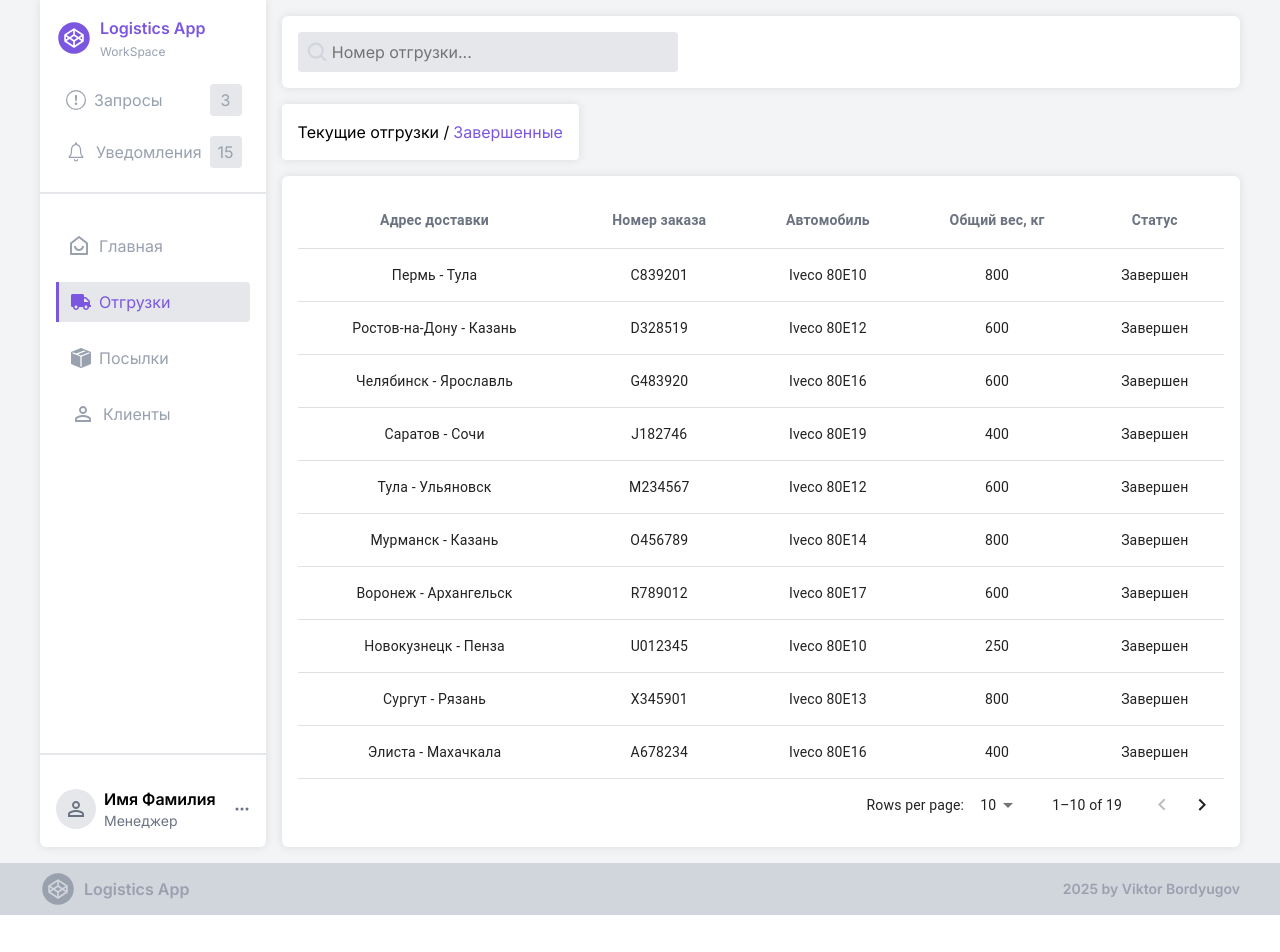
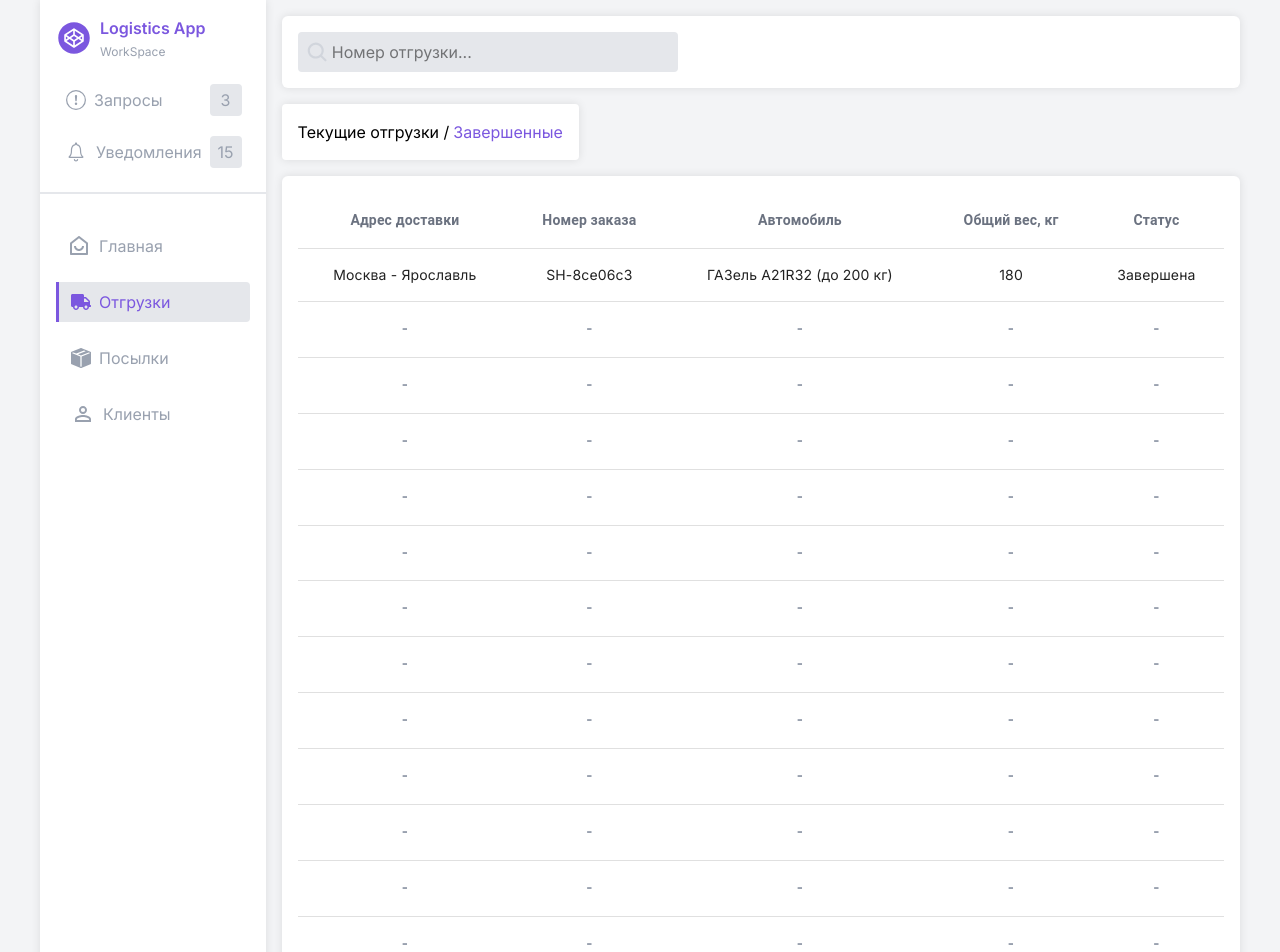
Before and after one commit to Vb3519/logistics_app, a React (Vite) app: page /#/shipments/completed in a window 1280 px wide. Shown: the top 952 px of the page. Before the commit the page ends 915 px from the top, so only its background shows below. Built offline with nearby package versions, Linux system fonts and the light colour scheme; data requests are answered from the project's data file.

Commit message:
небольшие правки стилей, иправлена загрузка данных для журнала проведенных отгрузок и активной заявки на отгрузку

```diff
--- a/src/app/features/parcels/AddParcelToTransport/containers/ShipmentParcelsTableRow.tsx
+++ b/src/app/features/parcels/AddParcelToTransport/containers/ShipmentParcelsTableRow.tsx
@@ -88,7 +88,7 @@ const ShipmentParcelsTableRow: React.FC<ShipmentParcelsTableRow_Props> = memo(
       >
         <TableCell sx={{ textAlign: 'center' }}>
           {parcelData.isUploaded ? (
-            <BsBoxSeamFill className="h-10.5 m-auto text-xl text-secondary" />
+            <BsBoxSeamFill className="h-10.5 m-auto text-xl text-[#7B57DF]" />
           ) : (
             <Checkbox
               checked={isParcelSelectedToUpload || parcelData.isUploaded}
--- a/src/constants/logisticAppContants.ts
+++ b/src/constants/logisticAppContants.ts
@@ -1,3 +1,4 @@
 export const MIN_PARCELS_TO_RENDER = 3;
 export const MIN_SHIPMENT_REQUESTS_TO_RENDER = 3;
 export const MIN_FREE_TRANSPORT_ELEMS_TO_RENDER = 6;
+export const MIN_SHIPMENTS_LOG_ELEMS_TO_RENDER = 15;
--- a/src/pages/shipments/log/AllShipmentsPage.tsx
+++ b/src/pages/shipments/log/AllShipmentsPage.tsx
@@ -33,16 +33,16 @@ import { ShipmentsTableElem_Props } from '../../../types/shipments.interface';
 import { AppDispatch } from '../../../app/redux/store';
 
 // Api:
-import {
-  SHIPMENTS_URL,
-  SHIPMENTS_LOG_URL,
-} from '../../../shared/api/logistics_appApi';
+import { SHIPMENTS_URL } from '../../../shared/api/logistics_appApi';
+
+// Constants:
+import { MIN_SHIPMENTS_LOG_ELEMS_TO_RENDER } from '../../../constants/logisticAppContants';
 
 const AllShipmentsPage = () => {
   const dispatch: AppDispatch = useDispatch();
 
   const [page, setPage] = useState<number>(0);
-  const [rowsPerPage, setRowsPerPage] = useState<number>(20);
+  const [rowsPerPage, setRowsPerPage] = useState<number>(15);
 
   const handleChangePage = (event: unknown, newPage: number) => {
     setPage(newPage);
@@ -59,6 +59,9 @@ const AllShipmentsPage = () => {
     selectIsShipmentsLogDataLoading
   );
   const shipmentsLogData = useSelector(selectShipmentsLogData);
+
+  const tablePlaceholdersConter: number =
+    MIN_SHIPMENTS_LOG_ELEMS_TO_RENDER - shipmentsLogData.length;
 
   useEffect(() => {
     if (shipmentsLogData.length === 0 && !isShipmentsLogDataLoading) {
@@ -143,20 +146,22 @@ const AllShipmentsPage = () => {
                   );
                 })}
 
-              {Array.from({ length: 15 }).map((_, index) => {
+              {Array.from({ length: tablePlaceholdersConter }).map(
+                (_, index) => {
                   return (
                     <AllShipmentsTableSkeleton
                       key={index}
                       isDataLoading={isShipmentsLogDataLoading}
                     />
                   );
-              })}
+                }
+              )}
             </TableBody>
           </Table>
         </TableContainer>
 
         <TablePagination
-          rowsPerPageOptions={[20, 50, 100]}
+          rowsPerPageOptions={[15, 30, 45]}
           component="div"
           count={shipmentsLogData.length}
           rowsPerPage={rowsPerPage}
--- a/src/pages/shipments/log/CompletedShipmentsPage.tsx
+++ b/src/pages/shipments/log/CompletedShipmentsPage.tsx
@@ -1,6 +1,7 @@
-import { useState } from 'react';
+import { useState, useEffect } from 'react';
+import { useSelector, useDispatch } from 'react-redux';
 
-// MUI (Tables):
+// MUI:
 import Table from '@mui/material/Table';
 import TableBody from '@mui/material/TableBody';
 import TableCell from '@mui/material/TableCell';
@@ -19,10 +20,37 @@ import {
   shipmentsData,
 } from '../../../shared/data/shipmentsData';
 
+// State:
+import {
+  selectShipmentsLogData,
+  selectIsShipmentsLogDataLoading,
+} from '../../../app/redux/slices/shipmentsLogSlice';
+
+// Services:
+import loadShipmentsLogData from '../../../app/features/shipments/services/loadShipmentsLogData';
+
+// Api:
+import { SHIPMENTS_URL } from '../../../shared/api/logistics_appApi';
+
+// Types:
+import { AppDispatch } from '../../../app/redux/store';
+
+// Constants:
+import { MIN_SHIPMENTS_LOG_ELEMS_TO_RENDER } from '../../../constants/logisticAppContants';
+
 const CompletedShipmentsPage = () => {
+  const dispatch: AppDispatch = useDispatch();
+
   const [page, setPage] = useState<number>(0);
-  const [rowsPerPage, setRowsPerPage] = useState<number>(10);
+  const [rowsPerPage, setRowsPerPage] = useState<number>(15);
 
+  const shipmentsLogData = useSelector(selectShipmentsLogData);
+  const isShipmentsLogDataLoading: boolean = useSelector(
+    selectIsShipmentsLogDataLoading
+  );
+
+  // Работа с таблицей:
+  // ----------------------------------
   const handleChangePage = (event: unknown, newPage: number) => {
     setPage(newPage);
   };
@@ -34,9 +62,23 @@ const CompletedShipmentsPage = () => {
     setPage(0);
   };
 
-  const completedShipments = shipmentsData.filter(
-    (el) => el.status === 'Завершен'
+  const completedShipmentsLog = shipmentsLogData.filter(
+    (el) => el.shipment_status === 'Завершена'
   );
+
+  const tablePlaceholdersConter: number =
+    MIN_SHIPMENTS_LOG_ELEMS_TO_RENDER - completedShipmentsLog.length;
+
+  useEffect(() => {
+    if (shipmentsLogData.length === 0 && !isShipmentsLogDataLoading) {
+      dispatch(
+        loadShipmentsLogData({
+          url: SHIPMENTS_URL,
+          param: '?is_shipment_status_set=true',
+        })
+      );
+    }
+  }, []);
 
   return (
     <main className="h-full flex flex-col items-center gap-4 xs:mx-4 lg:mx-0 lg:px-4">
@@ -70,41 +112,63 @@ const CompletedShipmentsPage = () => {
             </TableHead>
 
             <TableBody>
-              {completedShipments
+              {completedShipmentsLog
                 .slice(page * rowsPerPage, page * rowsPerPage + rowsPerPage)
-                .map((el, index) => {
+                .map((completedShipmentEl, index) => {
                   return (
                     <TableRow
                       key={index}
                       sx={{ cursor: 'pointer' }}
                       className="transition delay-50 ease-in hover:bg-gray-200"
                     >
-                      <TableCell sx={{ textAlign: 'center' }}>
-                        {el.adress}
+                      <TableCell
+                        sx={{ textAlign: 'center', fontFamily: 'inter' }}
+                      >
+                        <span>{completedShipmentEl.from_city}</span> -{' '}
+                        <span>{completedShipmentEl.to_city}</span>
                       </TableCell>
-                      <TableCell sx={{ textAlign: 'center' }}>
-                        {el.shipment_number}
+                      <TableCell
+                        sx={{ textAlign: 'center', fontFamily: 'inter' }}
+                      >
+                        {completedShipmentEl.shipment_number}
                       </TableCell>
-                      <TableCell sx={{ textAlign: 'center' }}>
-                        {el.truck_number}
+                      <TableCell
+                        sx={{ textAlign: 'center', fontFamily: 'inter' }}
+                      >
+                        {completedShipmentEl.transport}
                       </TableCell>
-                      <TableCell sx={{ textAlign: 'center' }}>
-                        {el.total_weight}
+                      <TableCell
+                        sx={{ textAlign: 'center', fontFamily: 'inter' }}
+                      >
+                        {completedShipmentEl.current_load_value}
                       </TableCell>
-                      <TableCell sx={{ textAlign: 'center' }}>
-                        {el.status}
+                      <TableCell
+                        sx={{ textAlign: 'center', fontFamily: 'inter' }}
+                      >
+                        {completedShipmentEl.shipment_status}
                       </TableCell>
                     </TableRow>
                   );
                 })}
+
+              {Array.from({ length: tablePlaceholdersConter }).map(
+                (_, index) => {
+                  return (
+                    <CompletedShipmentsTableSkeleton
+                      key={index}
+                      isDataLoading={isShipmentsLogDataLoading}
+                    />
+                  );
+                }
+              )}
             </TableBody>
           </Table>
         </TableContainer>
 
         <TablePagination
-          rowsPerPageOptions={[10, 20, 30]}
+          rowsPerPageOptions={[15, 30, 45]}
           component="div"
-          count={completedShipments.length}
+          count={completedShipmentsLog.length}
           rowsPerPage={rowsPerPage}
           page={page}
           onPageChange={handleChangePage}
@@ -116,3 +180,40 @@ const CompletedShipmentsPage = () => {
 };
 
 export default CompletedShipmentsPage;
+
+// Скелетон:
+// --------------------------------------
+interface CompletedShipmentsTableSkeleton_Props {
+  isDataLoading: boolean;
+}
+
+const CompletedShipmentsTableSkeleton: React.FC<
+  CompletedShipmentsTableSkeleton_Props
+> = ({ isDataLoading }) => {
+  const emptyTitles: string[] = ['-', '-', '-', '-', '-'];
+
+  return (
+    <TableRow className={`${isDataLoading && 'animate-pulse'}`}>
+      {emptyTitles.map((emptyEl, index) => {
+        return (
+          <TableCell
+            key={index}
+            sx={{
+              textAlign: 'center',
+              fontSize: {
+                xs: '14px',
+                '@media (min-width:1280px)': {
+                  fontSize: '16px',
+                },
+              },
+              color: '#99a1af',
+              fontWeight: 'bold',
+            }}
+          >
+            {emptyEl}
+          </TableCell>
+        );
+      })}
+    </TableRow>
+  );
+};
--- a/src/pages/shipments/requests/RequestDetailsPage.tsx
+++ b/src/pages/shipments/requests/RequestDetailsPage.tsx
@@ -39,6 +39,7 @@ const RequestDetailsPage = () => {
   };
 
   const shipmentRequests = useSelector(selectShipmentRequests);
+
   const isShipmentRequestsDataLoading: boolean = useSelector(
     selectisShipmentRequestsDataLoading
   );
@@ -50,7 +51,11 @@ const RequestDetailsPage = () => {
 
   useEffect(() => {
     if (shipmentRequests.length === 0 && !isShipmentRequestsDataLoading) {
-      handleLoadShipmentRequestsData(SHIPMENTS_URL);
+      // `${SHIPMENTS_URL}?id=${id}`
+
+      handleLoadShipmentRequestsData(
+        `${SHIPMENTS_URL}?is_shipment_status_set=false`
+      );
     }
   }, []);
 
@@ -60,7 +65,11 @@ const RequestDetailsPage = () => {
         backTopath="/shipments"
         backToPageTitle="Текущие отгрузки"
         currentPath=""
-        currentPageTitle={`${currentShipmentRequestData?.shipment_number}`}
+        currentPageTitle={`${
+          currentShipmentRequestData
+            ? currentShipmentRequestData.shipment_number
+            : 'Номер отгрузки'
+        }`}
       />
 
       <div className="w-full flex flex-col gap-4 md:flex-row">
--- a/src/widgets/Footer.tsx
+++ b/src/widgets/Footer.tsx
@@ -2,12 +2,12 @@ import { AiOutlineCodepenCircle } from 'react-icons/ai';
 
 const Footer = () => {
   return (
-    <footer className="p-2 mt-4 flex gap-2 justify-between items-center bg-gray-300 text-secondary col-span-2 xl:px-10 2xl:px-29">
+    <footer className="p-2 mt-4 flex gap-2 justify-between items-center flex-wrap bg-gray-300 text-secondary col-span-2 xl:px-10 2xl:px-29">
       <div className="flex items-center gap-2">
         <AiOutlineCodepenCircle className="text-4xl" />
         <p className="font-semibold">Logistics App</p>
       </div>
-      <div className="text-sm font-semibold text-secondary text-right">
+      <div className="text-sm text-secondary text-right">
         2025 by Viktor Bordyugov
       </div>
     </footer>
```
Lines whose indentation alone changed are shown as unchanged.
